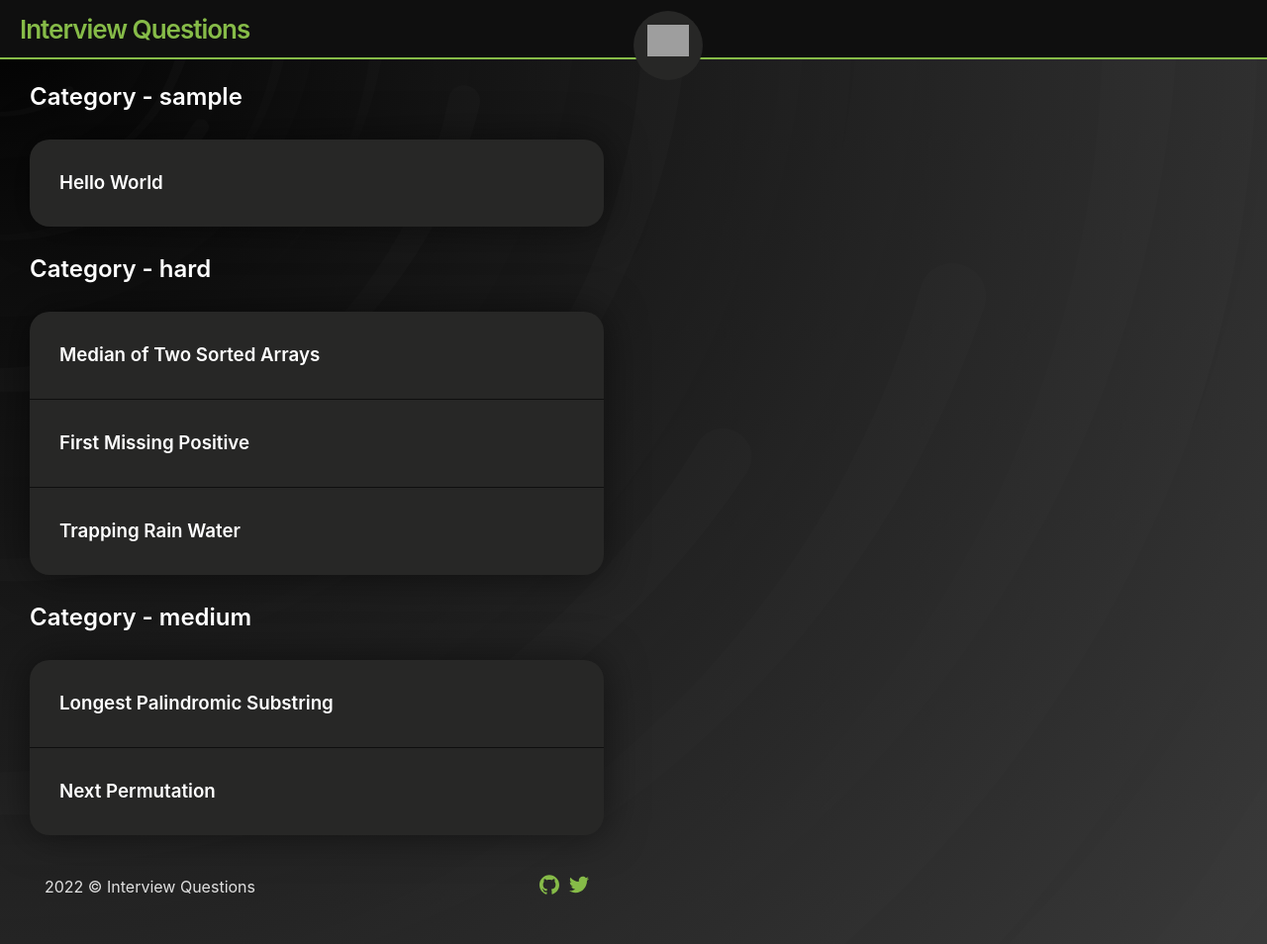
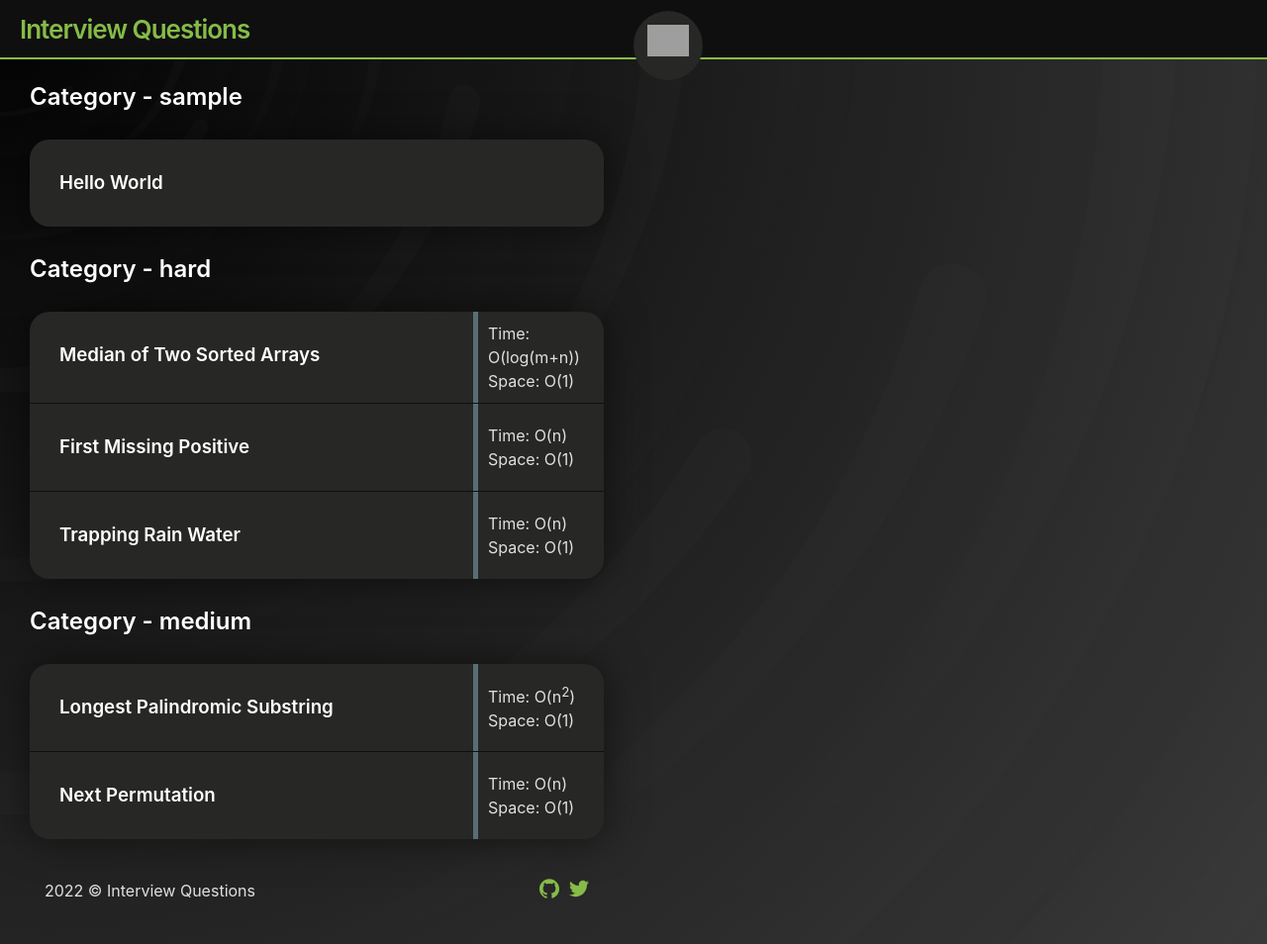
Before and after one commit to rajat19/interview-questions, a Jekyll site: the page built from index.md, in a window 1280 px wide and 954 px high. Shown: the whole window at 99% size. Built offline with Jekyll 4.4.1, drawn with Linux system fonts in a browser that asks for light colours; grey boxes are pictures that could not be loaded.

Commit message:
add time complexity

```diff
--- a/_layouts/home.html
+++ b/_layouts/home.html
@@ -19,7 +19,17 @@ layout: default
         <div class="box home-box">
         {% for post in category[1] reversed %}
           <a class="post-link" href="{{ post.url | relative_url }}">
-            <h3>{{ post.title | escape }}</h3>
+            <h3>{{ post.title | escape }} </h3>
+            {% if post.tc or post.sc %}
+            <span class="complexity">
+              {% if post.tc %}
+              <span class="">Time: {{ post.tc }}</span>
+              {% endif %}
+              {% if post.sc %}
+              <span class="">Space: {{ post.sc }}</span>
+              {% endif %}
+            </span>
+            {% endif %}
           </a>
         {% endfor %}
         </div>
--- a/_sass/_layout-home.scss
+++ b/_sass/_layout-home.scss
@@ -1,10 +1,16 @@
+@import "highlight-dark";
+
 .home-box {
     padding:0;
     overflow:hidden;
+    display: block;
+    .xxx {
+        display: block;
+    }
     .post-link {
         color: inherit;
-        display:block;
-        padding: $spacing-unit;
+        display:flex;
+        //padding: $spacing-unit;
         transition: .3s background-color;
         &:not(:last-child) {
             border-bottom:1px solid $header-color;
@@ -14,7 +20,27 @@
             background-color: $header-color;
         }
         h3 {
-            margin:0;
+            margin: $spacing-unit;
+            //margin:0;
+            width: 75%;
         }
     }
 }
+
+.complexity {
+    border-left: 5px solid $brand-color;
+    //border-radius: 10px;
+    background: inherit;
+    padding: 10px 10px;
+    //margin: auto;
+    width: 25%;
+    float: right;
+    align-content: center;
+    display: block;
+    //position: relative;
+}
+
+.complexity span {
+    float: left;
+    clear: left;
+}
--- a/assets/css/style.scss
+++ b/assets/css/style.scss
@@ -1,4 +1,4 @@
 ---
 ---
 
-@import "leaf";
+@import "main";
```
Also changed, not shown: _posts/2022-02-07-longest-palindromic-substring.md (+1 -1 lines), _sass/main.scss (renamed from _sass/leaf.scss).
